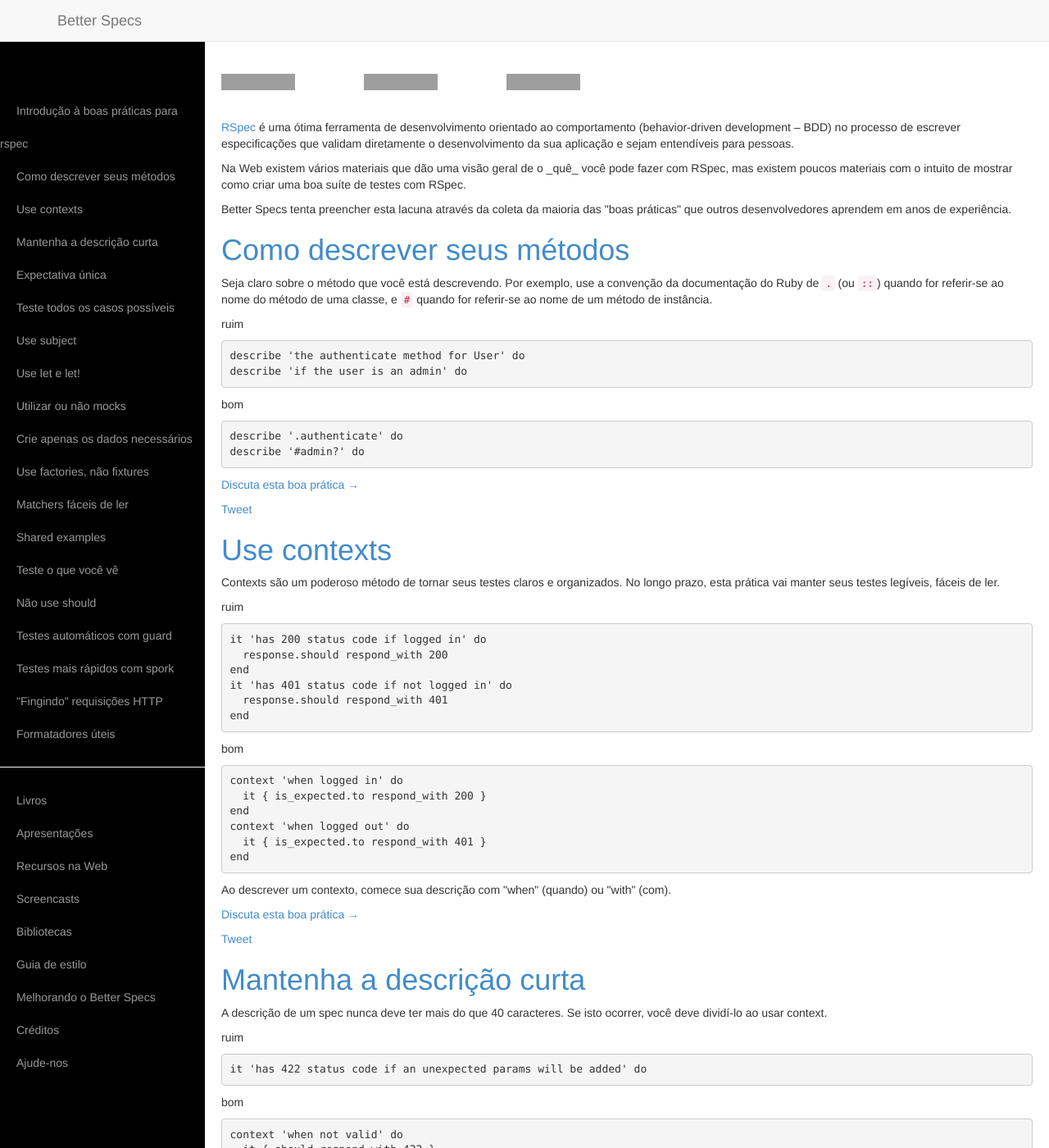
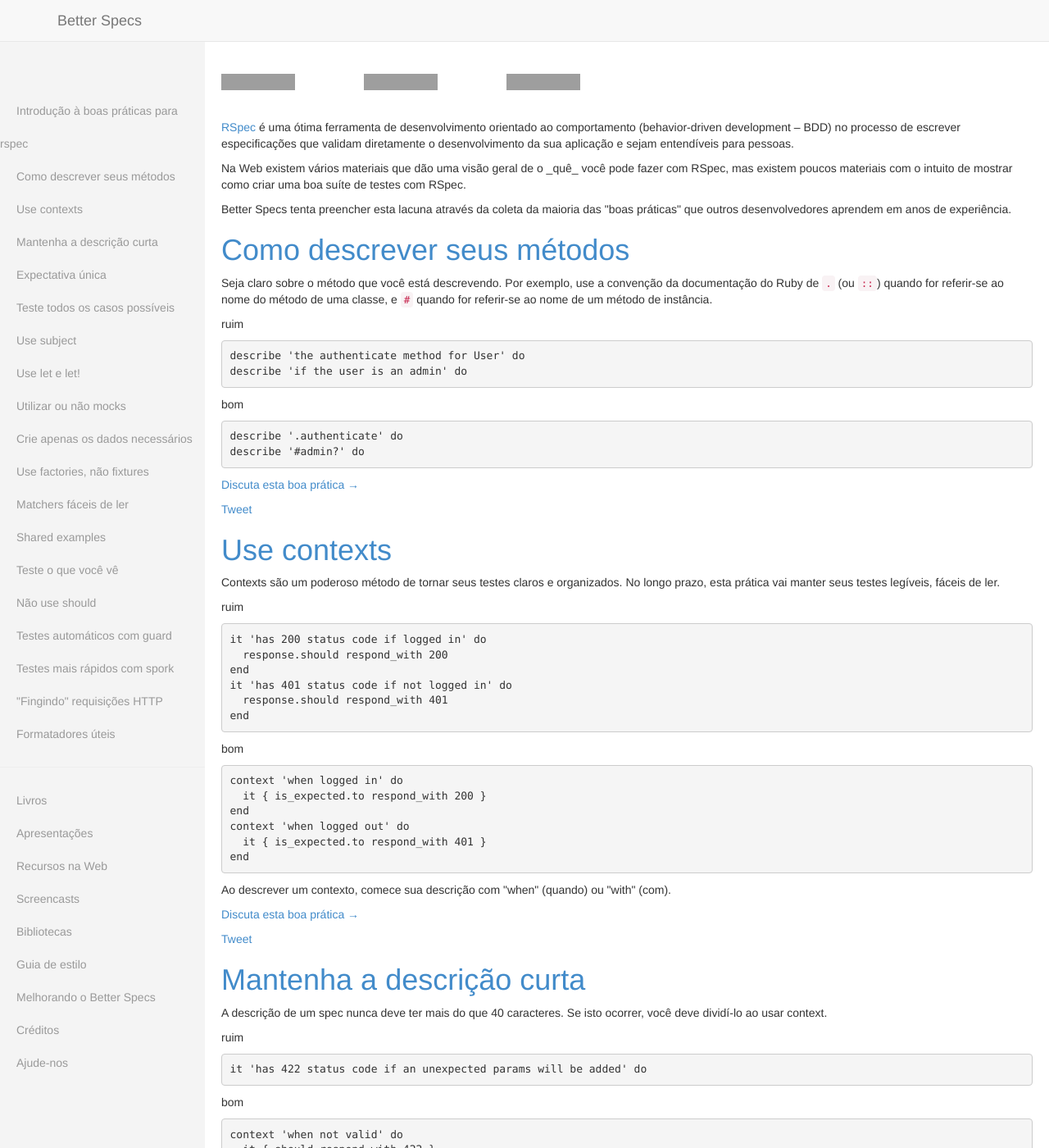
Before and after one commit to akz92/akz92.github.io, a Jekyll site: the page built from index.html, in a window 1280 px wide and 1400 px high. Shown: the whole window at 82% size. Built offline with Jekyll 4.4.1, drawn with Linux system fonts in a browser that asks for light colours; comment, search, counter and statistics services are not loaded; grey boxes are pictures that could not be loaded.

Commit message:
Update simple-sidebar.css

```diff
--- a/css/simple-sidebar.css
+++ b/css/simple-sidebar.css
@@ -26,7 +26,7 @@
     height: 100%;
     margin-left: -250px;
     overflow-y: auto;
-    background: #000;
+    background: #F4F4F4;
     -webkit-transition: all 0.5s ease;
     -moz-transition: all 0.5s ease;
     -o-transition: all 0.5s ease;
```
